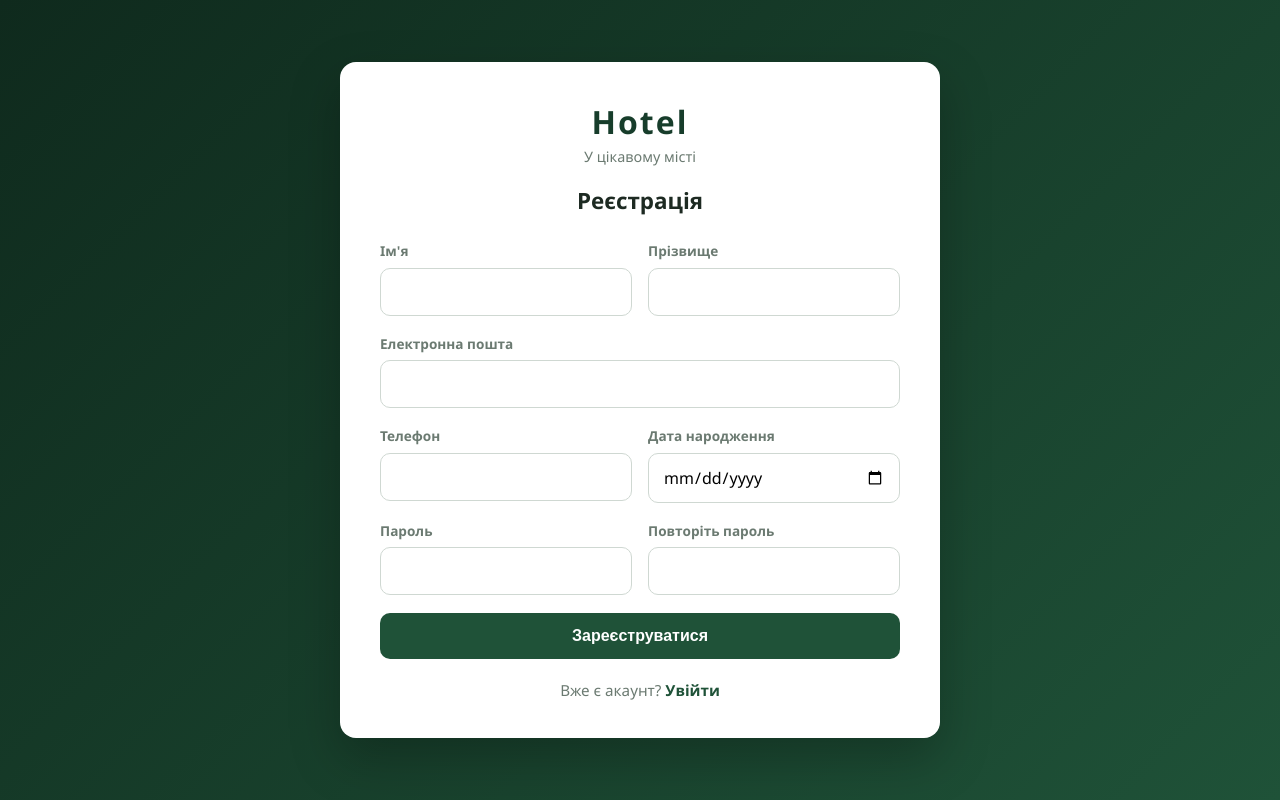
After one commit to YuriiDnistrianskyi/web-based-hotel-managment-software, a Django app: page /register/ in a window 1280 px wide. The commit adds this page. Run offline with Django 5.2, Linux system fonts and the light colour scheme.

Commit message:
Create Login and Register

```diff
--- /dev/null
+++ b/apps/user/forms/registration_form.py
@@ -0,0 +1,31 @@
+import datetime
+
+from django import forms
+from django.contrib.auth import get_user_model
+from django.core.validators import RegexValidator
+
+User = get_user_model()
+
+class RegistrationForm(forms.Form):
+    first_name = forms.CharField(max_length=100)
+    last_name = forms.CharField(max_length=100)
+    email = forms.EmailField()
+    phone = forms.CharField(
+        max_length=15,
+            validators=[RegexValidator(
+            regex=r'^\+[1-9]\d{7,14}$',
+            message='Enter a valid phone number.'
+        )])
+    date_of_birth = forms.DateField(widget=forms.DateInput(attrs={'type': 'date'}))
+    password1 = forms.CharField(widget=forms.PasswordInput)
+    password2 = forms.CharField(widget=forms.PasswordInput)
+
+    def clean(self):
+        cleaned_data = super().clean()
+
+        if cleaned_data.get('password1') != cleaned_data.get('password2'):
+            raise forms.ValidationError("Passwords do not match")
+        if cleaned_data.get('date_of_birth') > datetime.date.today():
+            raise forms.ValidationError("Date of birth cannot be in the future")
+
+        return cleaned_data
--- a/apps/user/models/__init__.py
+++ b/apps/user/models/__init__.py
@@ -1,2 +1,3 @@
+from apps.user.models.user_role_type import UserRoleType
+
 from .user import User
-from .user_role_type import UserRoleType
--- a/apps/user/services/__init__.py
+++ b/apps/user/services/__init__.py
@@ -1,5 +1,7 @@
-from services.user_service import UserService
-
 from apps.user.repositories import user_rep
 
+from .auth_service import AuthService
+from .user_service import UserService
+
 user_service = UserService(user_rep)
+auth_service = AuthService()
--- a/apps/user/services/user_service.py
+++ b/apps/user/services/user_service.py
@@ -12,5 +12,5 @@ class UserService(BaseService[User]):
             raise ValueError(f"User already exists with email: {email}")
 
         if 'password' in validation_data:
-            validation_data['password'] = HashedFacade.hash(validation_data['password'])
+            validation_data['password_hash'] = HashedFacade.hash(validation_data.pop('password'))
         return super().create(**validation_data)
--- /dev/null
+++ b/apps/user/static/user/css/login.css
@@ -0,0 +1,3 @@
+.login-card {
+  max-width: 440px;
+}
--- /dev/null
+++ b/apps/user/static/user/css/registration.css
@@ -0,0 +1,137 @@
+:root {
+  --green-900: #0f2a1d;
+  --green-800: #173d2b;
+  --green-700: #1f5238;
+  --green-500: #3f8f63;
+  --accent: #d9b36c;
+  --bg: #f4f6f3;
+  --text: #1d2a22;
+  --muted: #6b7a71;
+  --error: #c0392b;
+}
+
+* { box-sizing: border-box; margin: 0; padding: 0; }
+
+body {
+  font-family: "Segoe UI", Roboto, Arial, sans-serif;
+  background: linear-gradient(135deg, var(--green-900), var(--green-700));
+  color: var(--text);
+  line-height: 1.5;
+  min-height: 100vh;
+}
+
+/* Центрування картки */
+.auth-page {
+  min-height: 100vh;
+  display: flex;
+  align-items: center;
+  justify-content: center;
+  padding: 32px 16px;
+}
+
+.auth-card {
+  width: 100%;
+  max-width: 600px;
+  background: #fff;
+  border-radius: 16px;
+  box-shadow: 0 20px 50px rgba(0, 0, 0, 0.25);
+  padding: 36px 40px;
+}
+
+.brand { text-align: center; margin-bottom: 8px; }
+.brand h1 { font-size: 2rem; letter-spacing: 2px; color: var(--green-800); }
+.brand p  { font-size: 0.9rem; color: var(--muted); }
+
+.auth-card h2 {
+  text-align: center;
+  font-size: 1.4rem;
+  margin: 16px 0 24px;
+}
+
+.row {
+  display: grid;
+  grid-template-columns: 1fr 1fr;
+  gap: 16px;
+}
+
+.field {
+  display: flex;
+  flex-direction: column;
+  gap: 6px;
+  margin-bottom: 18px;
+}
+
+.field label {
+  font-size: 0.85rem;
+  font-weight: 600;
+  color: var(--muted);
+}
+
+.field input {
+  width: 100%;
+  padding: 12px 14px;
+  border: 1px solid #cfd8d2;
+  border-radius: 10px;
+  font-size: 1rem;
+  font-family: inherit;
+  transition: border-color 0.2s, box-shadow 0.2s;
+}
+
+.field input:focus {
+  outline: none;
+  border-color: var(--green-500);
+  box-shadow: 0 0 0 3px rgba(63, 143, 99, 0.2);
+}
+
+.errorlist {
+  list-style: none;
+  font-size: 0.82rem;
+  color: var(--error);
+}
+
+.has-error input {
+  border-color: var(--error);
+}
+
+.form-errors {
+  background: #fdecea;
+  border-left: 4px solid var(--error);
+  border-radius: 8px;
+  padding: 10px 14px;
+  margin-bottom: 18px;
+}
+
+.btn {
+  width: 100%;
+  padding: 14px;
+  background: var(--green-700);
+  color: #fff;
+  border: none;
+  border-radius: 10px;
+  font-size: 1rem;
+  font-weight: 600;
+  cursor: pointer;
+  transition: background 0.2s;
+}
+
+.btn:hover { background: var(--green-500); }
+
+.auth-footer {
+  text-align: center;
+  margin-top: 20px;
+  font-size: 0.95rem;
+  color: var(--muted);
+}
+
+.auth-footer a {
+  color: var(--green-700);
+  font-weight: 600;
+  text-decoration: none;
+}
+
+.auth-footer a:hover { text-decoration: underline; }
+
+@media (max-width: 560px) {
+  .auth-card { padding: 28px 20px; }
+  .row { grid-template-columns: 1fr; gap: 0; }
+}
--- /dev/null
+++ b/apps/user/templates/user/registration.html
@@ -0,0 +1,88 @@
+{% load static %}
+<!DOCTYPE html>
+<html lang="uk">
+<head>
+  <meta charset="UTF-8">
+  <meta name="viewport" content="width=device-width, initial-scale=1.0">
+  <title>Hotel — Реєстрація</title>
+  <link rel="stylesheet" href="{% static 'user/css/registration.css' %}">
+</head>
+<body>
+
+  <main class="auth-page">
+    <div class="auth-card">
+
+      <div class="brand">
+        <h1>Hotel</h1>
+        <p>У цікавому місті</p>
+      </div>
+
+      <h2>Реєстрація</h2>
+
+      <form method="post" novalidate>
+        {% csrf_token %}
+
+        {% if form.non_field_errors %}
+          <div class="form-errors">{{ form.non_field_errors }}</div>
+        {% endif %}
+
+        <div class="row">
+          <div class="field {% if form.first_name.errors %}has-error{% endif %}">
+            <label for="{{ form.first_name.id_for_label }}">Ім'я</label>
+            {{ form.first_name }}
+            {{ form.first_name.errors }}
+          </div>
+
+          <div class="field {% if form.last_name.errors %}has-error{% endif %}">
+            <label for="{{ form.last_name.id_for_label }}">Прізвище</label>
+            {{ form.last_name }}
+            {{ form.last_name.errors }}
+          </div>
+        </div>
+
+        <div class="field {% if form.email.errors %}has-error{% endif %}">
+          <label for="{{ form.email.id_for_label }}">Електронна пошта</label>
+          {{ form.email }}
+          {{ form.email.errors }}
+        </div>
+
+        <div class="row">
+          <div class="field {% if form.phone.errors %}has-error{% endif %}">
+            <label for="{{ form.phone.id_for_label }}">Телефон</label>
+            {{ form.phone }}
+            {{ form.phone.errors }}
+          </div>
+
+          <div class="field {% if form.date_of_birth.errors %}has-error{% endif %}">
+            <label for="{{ form.date_of_birth.id_for_label }}">Дата народження</label>
+            {{ form.date_of_birth }}
+            {{ form.date_of_birth.errors }}
+          </div>
+        </div>
+
+        <div class="row">
+          <div class="field {% if form.password1.errors %}has-error{% endif %}">
+            <label for="{{ form.password1.id_for_label }}">Пароль</label>
+            {{ form.password1 }}
+            {{ form.password1.errors }}
+          </div>
+
+          <div class="field {% if form.password2.errors %}has-error{% endif %}">
+            <label for="{{ form.password2.id_for_label }}">Повторіть пароль</label>
+            {{ form.password2 }}
+            {{ form.password2.errors }}
+          </div>
+        </div>
+
+        <button class="btn" type="submit">Зареєструватися</button>
+      </form>
+
+      <p class="auth-footer">
+        Вже є акаунт? <a href="{% url 'login' %}">Увійти</a>
+      </p>
+
+    </div>
+  </main>
+
+</body>
+</html>
--- /dev/null
+++ b/apps/user/urls.py
@@ -0,0 +1,9 @@
+from django.urls import path
+
+from apps.user.views.user_login_view import UserLoginView
+from apps.user.views.user_registration_view import UserRegistrationView
+
+urlpatterns = [
+    path('register/', UserRegistrationView.as_view(), name='register'),
+    path('login/', UserLoginView.as_view(), name='login'),
+]
--- a/apps/user/views.py
+++ /dev/null
@@ -1,3 +0,0 @@
-from django.shortcuts import render
-
-# Create your views here.
--- /dev/null
+++ b/apps/user/views/user_registration_view.py
@@ -0,0 +1,36 @@
+import logging
+
+from django.shortcuts import redirect
+from django.urls import reverse_lazy
+from django.views.generic import FormView
+
+from apps.user.forms.registration_form import RegistrationForm
+from apps.user.services import user_service
+
+logger = logging.getLogger(__name__)
+
+class UserRegistrationView(FormView):
+    form_class = RegistrationForm
+    template_name = 'user/registration.html'
+    success_url = reverse_lazy('login')
+
+    def form_valid(self, form):
+        try:
+            data = form.cleaned_data
+            data['password'] = data.pop('password1')
+            data.pop('password2')
+
+            data['role'] = 'User'
+
+            user_service.create(
+                **data
+            )
+
+            return redirect(self.success_url)
+        except ValueError as ex:
+            form.add_error(None, str(ex))
+            return self.form_invalid(form)
+        except Exception as ex:
+            logger.error(f"Unexpected error during user registration: {ex}")
+            form.add_error(None, "An unexpected error occurred. Please try again later.")
+            return self.form_invalid(form)
--- a/hotel_managment_software/urls.py
+++ b/hotel_managment_software/urls.py
@@ -20,4 +20,5 @@ from django.urls import include, path
 urlpatterns = [
     path('admin/', admin.site.urls),
     path('', include('apps.hotel_room.urls')),
+    path('', include('apps.user.urls'))
 ]
--- a/templates/base.html
+++ b/templates/base.html
@@ -40,7 +40,7 @@
     </ul>
 
     <div class="user">
-      <div class="name">{{ user.get_full_name|default:user.username }}</div>
+      <div class="name">{{ user.first_name }} {{user.last_name }}</div>
       <div class="email">{{ user.email }}</div>
     </div>
   </aside>
```
Also changed, not shown: apps/user/auth_backend.py (added, +24 -0 lines), apps/user/forms/login_form.py (added, +12 -0 lines), apps/user/models/user.py (+14 -4 lines), apps/user/services/auth_service.py (added, +12 -0 lines), apps/user/templates/user/login.html (added, +54 -0 lines), apps/user/views/user_login_view.py (added, +26 -0 lines), hotel_managment_software/settings.py (+21 -0 lines), apps/user/migrations/0004_user_last_login_alter_user_bonuses_and_more.py (added).
